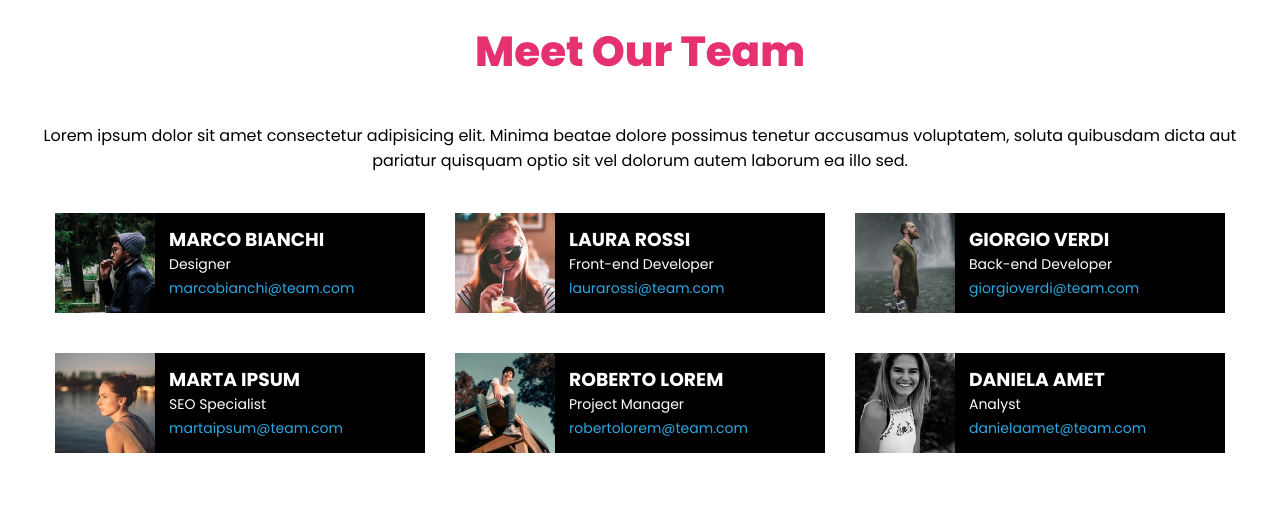
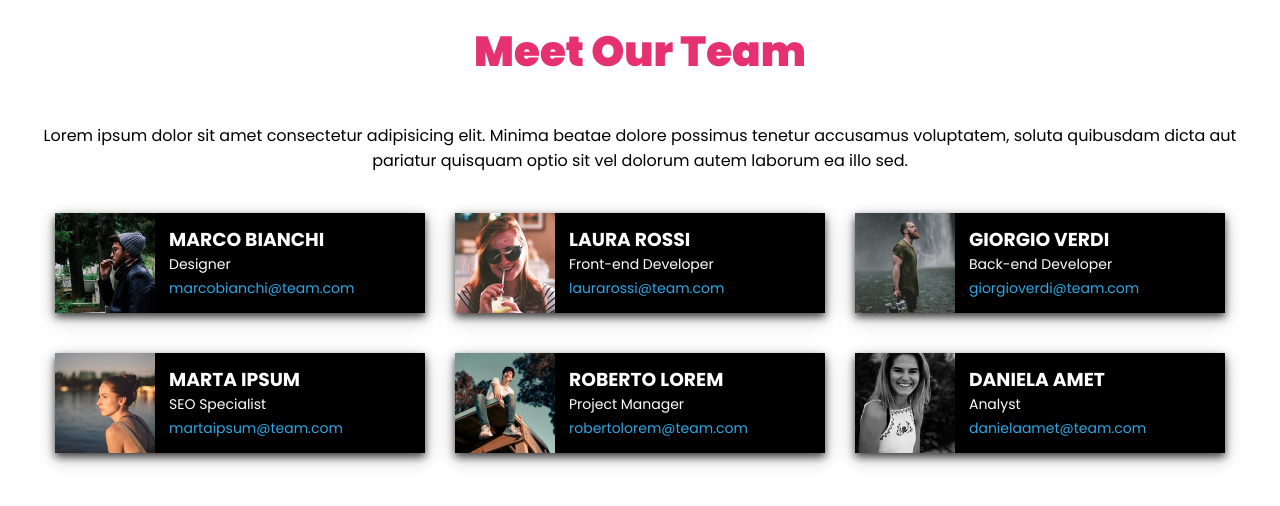
Before and after one commit to Luca-Mariselli/html-css-float-cards, a plain HTML site: page index.html in a window 1280 px wide. Drawn offline with Linux system fonts and the light colour scheme; a web font is replaced by a local one.

Commit message:
add-card-shadows

```diff
--- a/style.css
+++ b/style.css
@@ -32,6 +32,7 @@ html {
 
 .clearfix {
   overflow: hidden;
+  height: 350px;
 }
 
 .fontsmall{
@@ -46,7 +47,7 @@ header {
 .title {
   color: #e53170;
   font-size: 42px;
-  font-weight: 800;
+  font-weight: 900;
 }
 
 /* main */
@@ -70,4 +71,5 @@ header {
   height: 100px;
   float: left;
   margin: 40px 15px 0 15px;
+  box-shadow: 0 4px 8px 0 rgba(0, 0, 0, 0.7), 0 6px 20px 0 rgba(0, 0, 0, 0.19);
 }
```
